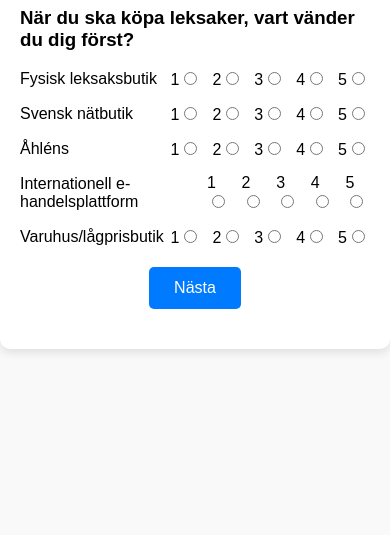
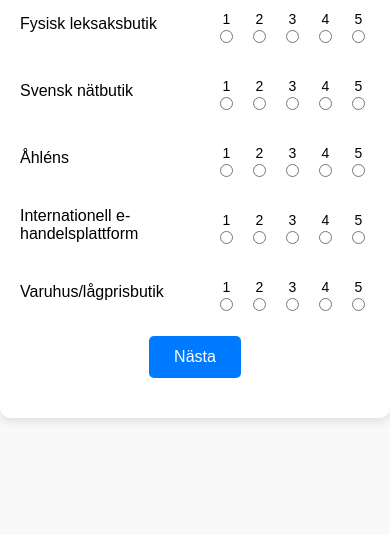
Before and after one commit to irahulksingh/sur-vey, a website: page public/index.html in a window 390 px wide. Shown: the part 309-844 px from the top of the page. Drawn offline with Linux system fonts and the light colour scheme.

Commit message:
v1.10 gettting the radio nbutton under to get a bettre view in mobile

```diff
--- a/public/script.js
+++ b/public/script.js
@@ -40,7 +40,7 @@
 });
 
 // Show questions with radio buttons for each rank
-function showQuestion(index) {
+  function showQuestion(index) {
   form.innerHTML = "";
   const questionDiv = document.createElement("div");
   questionDiv.className = "question";
@@ -53,10 +53,12 @@
     const optionContainer = document.createElement("div");
     optionContainer.className = "option-container";
 
+    // Option label (text)
     const label = document.createElement("label");
     label.textContent = opt;
     label.className = "option-label";
 
+    // Add radio buttons for each rank (1–5)
     const radioGroup = document.createElement("div");
     radioGroup.className = "radio-group";
 
@@ -72,16 +74,20 @@
       const radioLabel = document.createElement("label");
       radioLabel.className = "radio-label";
       radioLabel.textContent = rank;
+
+      // Place the radio button inside the label (for better accessibility)
       radioLabel.appendChild(radio);
 
+      // Append the label to the group
       radioGroup.appendChild(radioLabel);
 
-      // Add event listener to prevent duplicate ranks
+      // Add event listener to handle rank selection
       radio.addEventListener("change", () => updateRanks(optionsDiv, rank));
     }
 
-    optionContainer.appendChild(label);
-    optionContainer.appendChild(radioGroup);
+    // Append the label (option text) and radio group
+    optionContainer.appendChild(label); // Option text
+    optionContainer.appendChild(radioGroup); // Radio buttons underneath
     optionsDiv.appendChild(optionContainer);
   });
 
--- a/public/style.css
+++ b/public/style.css
@@ -114,3 +114,26 @@
 .result-table th {
   background-color: #f2f2f2;
 }
+.option-container {
+  margin-bottom: 20px;
+  text-align: left;
+}
+
+.radio-group {
+  display: flex;
+  justify-content: flex-start;
+  gap: 10px;
+  margin-top: 10px;
+}
+
+.radio-label {
+  display: flex;
+  flex-direction: column; /* Place radio button below text */
+  align-items: center;
+  font-size: 14px;
+  cursor: pointer;
+}
+
+.radio-input {
+  margin-bottom: 5px;
+}
```
